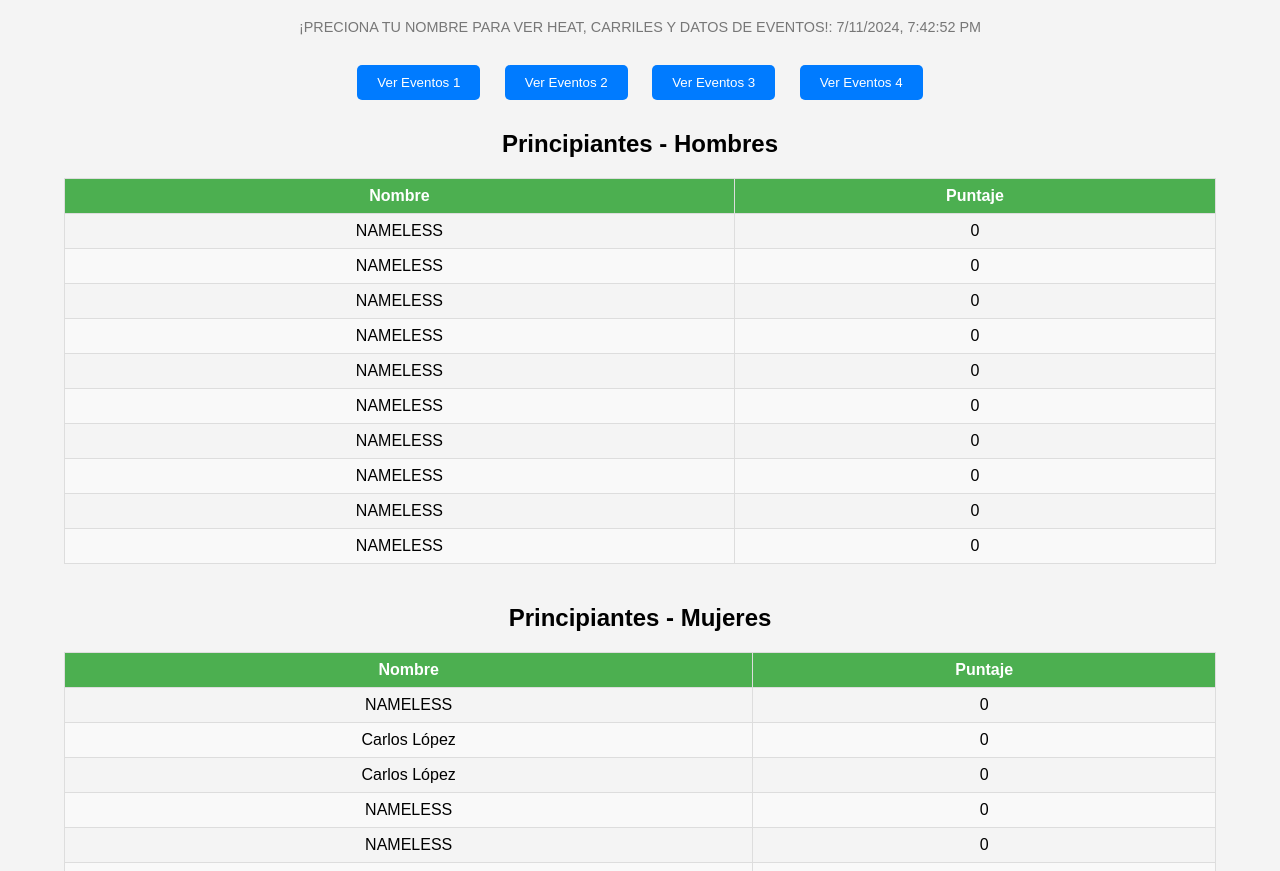
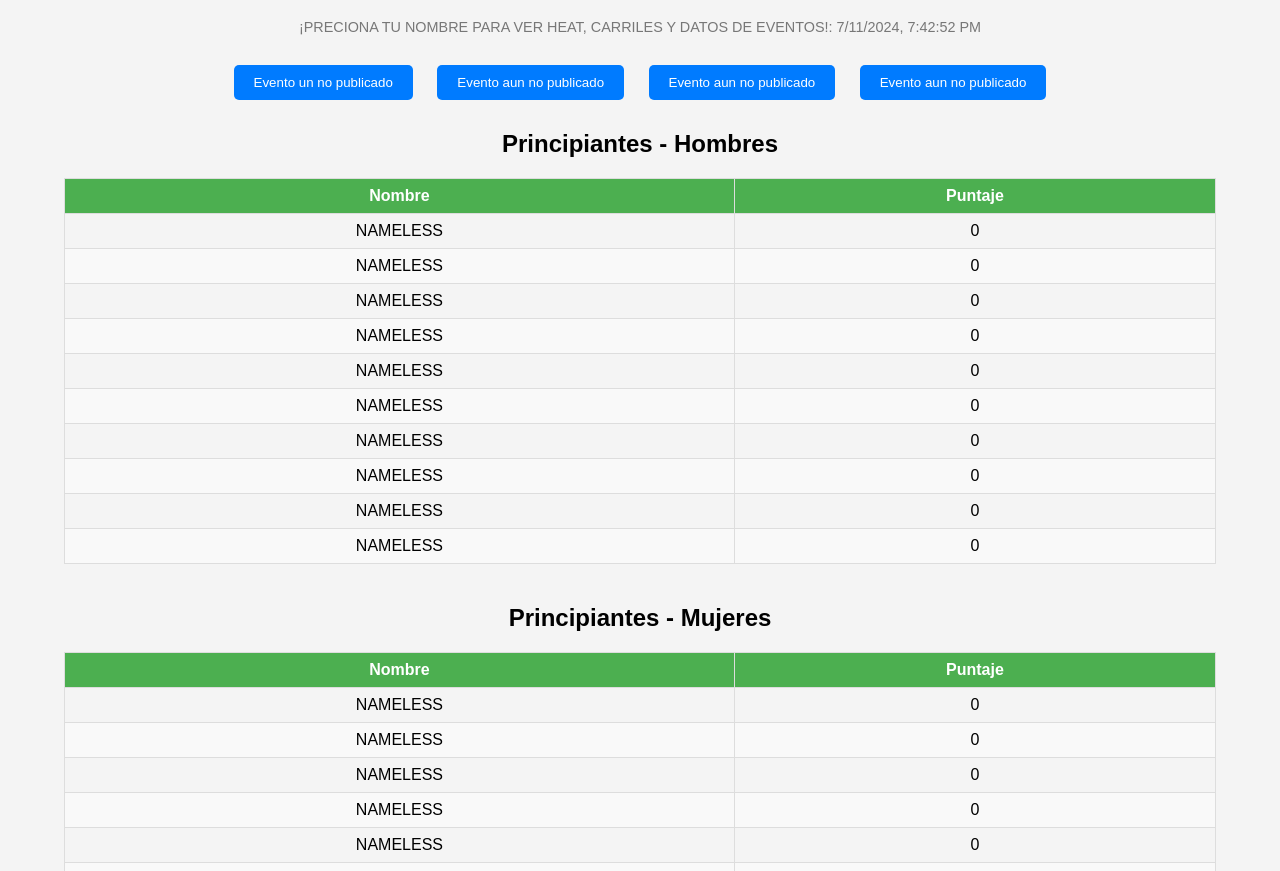
Before and after one commit to COMPETENCIAZEUS/scoresZeusCross, a plain HTML site: page index.html in a window 1280 px wide. Shown: the part 81-952 px from the top of the page. Drawn offline with Linux system fonts and the light colour scheme.

Commit message:
Add files via upload

```diff
--- a/index.html
+++ b/index.html
@@ -11,10 +11,10 @@
     <div class="container">
         <h1>Gestión de Puntos - ZEUS CROSS COMPETENCIA</h1>
         <p class="last-update"> ¡PRECIONA TU NOMBRE PARA VER HEAT, CARRILES Y DATOS DE EVENTOS!: <Span id="last-update-time"></p>
-        <button class="action-button" onclick="redirectToInstagram('https://www.instagram.com/reel/C2-5ckQRHyz/?utm_source=ig_web_copy_link&igsh=MzRlODBiNWFlZA==')">Ver Eventos 1</button>
-        <button class="action-button" onclick="redirectToInstagram('https://www.instagram.com/p/C6ef6zEA_ls/?utm_source=ig_web_copy_link&igsh=MzRlODBiNWFlZA==')">Ver Eventos 2</button>
-        <button class="action-button" onclick="redirectToInstagram('https://www.instagram.com/reel/C8iN9PNPKTt/?utm_source=ig_web_copy_link&igsh=MzRlODBiNWFlZA==')">Ver Eventos 3</button>
-        <button class="action-button" onclick="redirectToInstagram('https://www.instagram.com/p/C8hi6q6tfXn/?utm_source=ig_web_copy_link&igsh=MzRlODBiNWFlZA==')">Ver Eventos 4</button>
+        <button class="action-button" onclick="redirectToInstagram('a')">Evento un no publicado</button>
+        <button class="action-button" onclick="redirectToInstagram('a')">Evento aun no publicado </button>
+        <button class="action-button" onclick="redirectToInstagram('')">Evento aun no publicado</button>
+        <button class="action-button" onclick="redirectToInstagram('')">Evento aun no publicado</button>
 
         <div class="category">
             <h2>Principiantes - Hombres</h2>
--- a/script.js
+++ b/script.js
@@ -162,7 +162,7 @@ document.addEventListener('DOMContentLoaded', () => {
 
 
 
-           { name: 'Carlos López',
+           { name: 'NAMELESS',
             score: 0,
             lane: '2 HEAT: 1',
             events:
@@ -175,7 +175,7 @@ document.addEventListener('DOMContentLoaded', () => {
 
 
 
-             { name: 'Carlos López',
+             { name: 'NAMELESS',
               score: 0,
               lane: '3 HEAT: 1',
               events:
```
